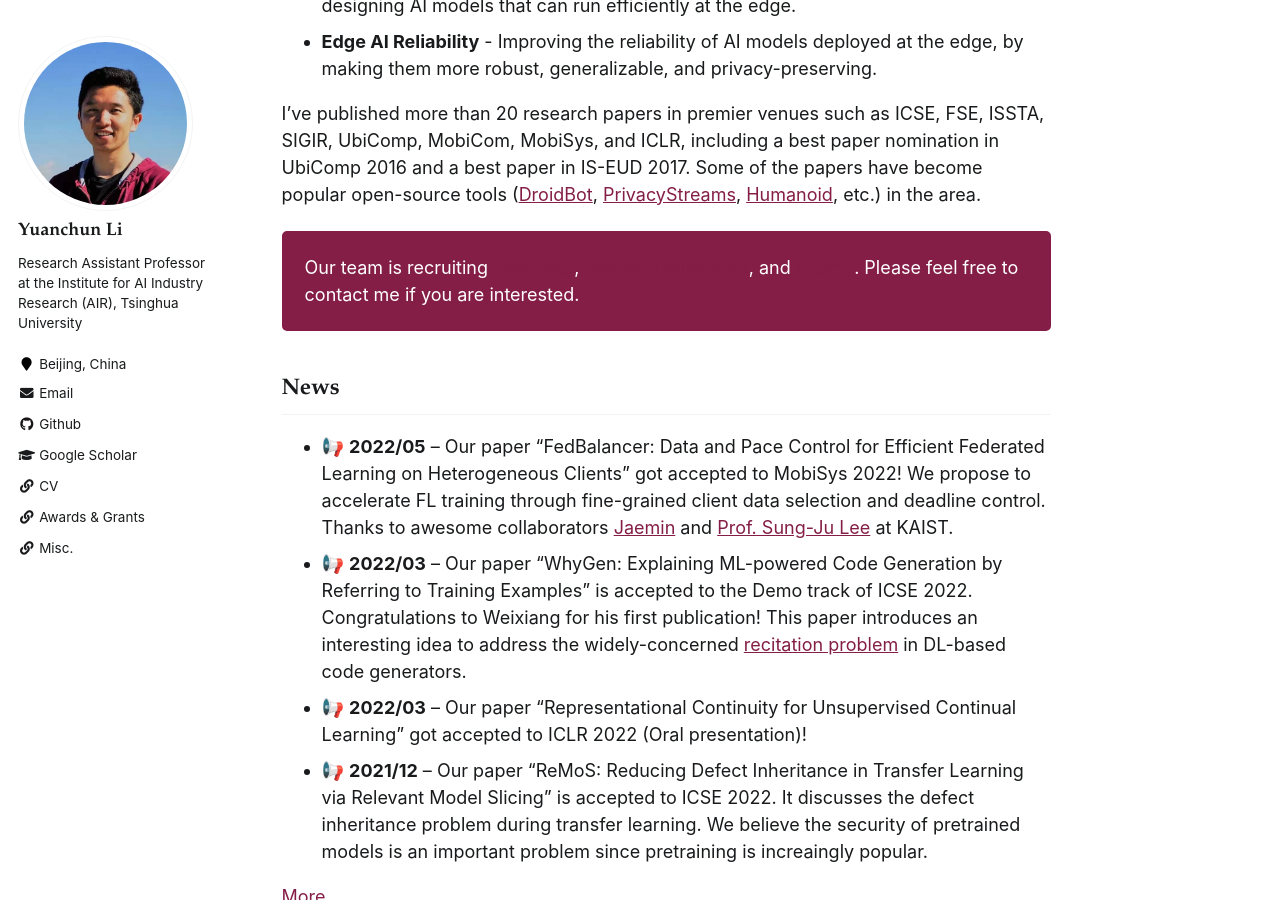
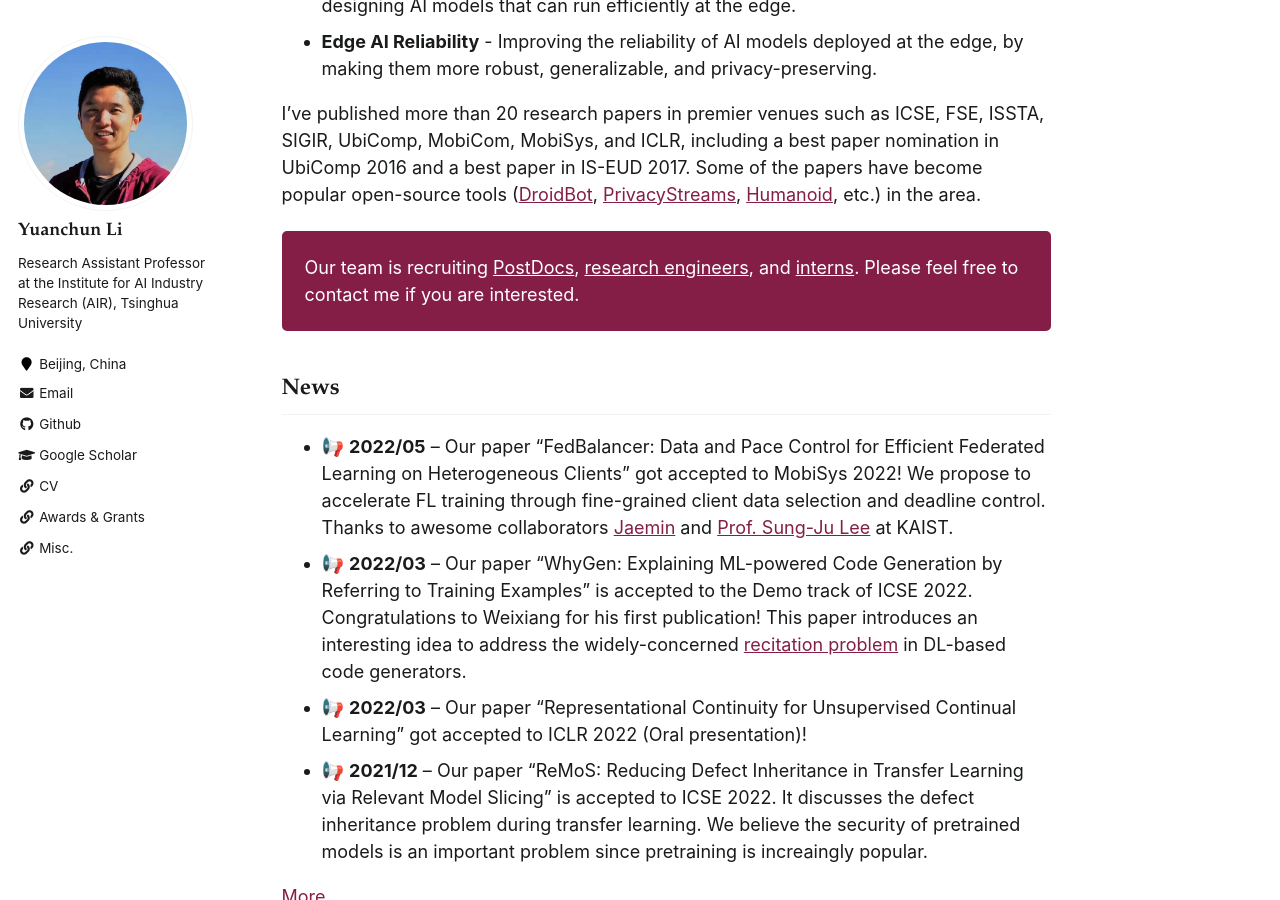
Before and after one commit to yuanchun-li/yuanchun-li.github.io, a Jekyll site: the page built from _pages/about.md, in a window 1280 px wide and 900 px high, scrolled down 403 px. Built offline with Jekyll 4.4.1, drawn with Linux system fonts in a browser that asks for light colours.

Commit message:
fix href

```diff
--- a/_pages/about.md
+++ b/_pages/about.md
@@ -16,7 +16,7 @@ My current research interests can be summarized as **Edge AI**, which includes t
 
 I’ve published more than 20 research papers in premier venues such as ICSE, FSE, ISSTA, SIGIR, UbiComp, MobiCom, MobiSys, and ICLR, including a best paper nomination in UbiComp 2016 and a best paper in IS-EUD 2017. Some of the papers have become popular open-source tools ([DroidBot](https://github.com/honeynet/droidbot/), [PrivacyStreams](https://github.com/PrivacyStreams/), [Humanoid](https://github.com/yzygitzh/Humanoid), etc.) in the area.
 
-<p style="border-radius: 5px; border:5px; border-style:solid; border-color:#841E46; padding: 1em; background-color: #841E46; color: #FFFFFF">Our team is recruiting <a href='https://air.tsinghua.edu.cn/info/1029/1565.htm'>PostDocs</a>, <a href='https://air.tsinghua.edu.cn/info/1028/1566.htm'>research engineers</a>, and <a href='https://air.tsinghua.edu.cn/info/1030/1564.htm'>interns</a>. Please feel free to contact me if you are interested.</p>
+<p style="border-radius: 5px; border:5px; border-style:solid; border-color:#841E46; padding: 1em; background-color: #841E46; color: #FFFFFF">Our team is recruiting <a style="color: #FFFFFF" href='https://air.tsinghua.edu.cn/info/1029/1565.htm'>PostDocs</a>, <a style="color: #FFFFFF" href='https://air.tsinghua.edu.cn/info/1028/1566.htm'>research engineers</a>, and <a style="color: #FFFFFF" href='https://air.tsinghua.edu.cn/info/1030/1564.htm'>interns</a>. Please feel free to contact me if you are interested.</p>
 
 ## News
 
```
